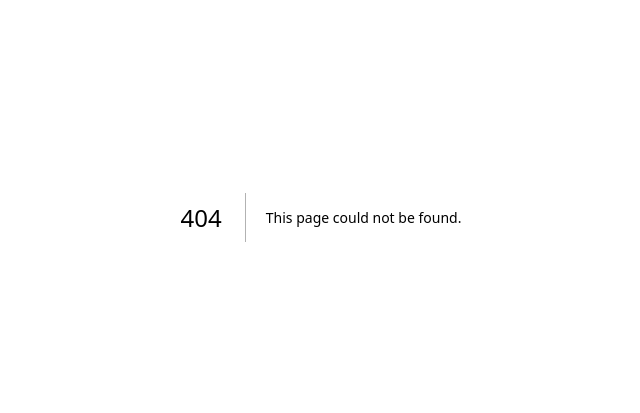
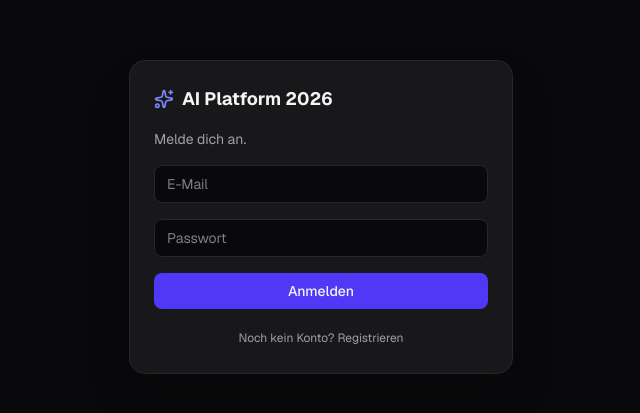
Before and after one commit to Jamaika439/Multi-Provider-AI-Platform, a Next.js app: page /login in a window 1280 px wide. Before the commit this address had no page. Shown: the part 183-596 px from the top of the page, without its empty margins (319-959 px from the left). Built offline with nearby package versions, Linux system fonts and the light colour scheme.

Commit message:
Implement login and registration page

```diff
--- /dev/null
+++ b/app/login/page.tsx
@@ -0,0 +1,101 @@
+'use client';
+
+import { useState } from 'react';
+import { useRouter } from 'next/navigation';
+import { Sparkles } from 'lucide-react';
+
+export default function LoginPage() {
+  const router = useRouter();
+  const [mode, setMode] = useState<'login' | 'register'>('login');
+  const [email, setEmail] = useState('');
+  const [password, setPassword] = useState('');
+  const [error, setError] = useState('');
+  const [busy, setBusy] = useState(false);
+
+  const submit = async (event: React.FormEvent<HTMLFormElement>) => {
+    event.preventDefault();
+    setBusy(true);
+    setError('');
+    try {
+      const response = await fetch(`/api/auth/${mode}`, {
+        method: 'POST',
+        headers: { 'Content-Type': 'application/json' },
+        body: JSON.stringify({ email, password }),
+      });
+      if (!response.ok) {
+        const data = (await response.json().catch(() => ({}))) as { error?: string };
+        setError(data.error ?? 'Anmeldung fehlgeschlagen.');
+        return;
+      }
+      router.replace('/');
+    } catch {
+      setError('Der Server ist nicht erreichbar.');
+    } finally {
+      setBusy(false);
+    }
+  };
+
+  return (
+    <div className="flex min-h-dvh items-center justify-center bg-zinc-950 p-4 text-zinc-100">
+      <form
+        onSubmit={submit}
+        className="w-full max-w-sm space-y-4 rounded-2xl border border-zinc-800 bg-zinc-900 p-6 shadow-2xl"
+      >
+        <div className="flex items-center gap-2 text-lg font-bold">
+          <Sparkles className="h-5 w-5 text-indigo-400" />
+          AI Platform 2026
+        </div>
+        <p className="text-sm text-zinc-400">
+          {mode === 'login' ? 'Melde dich an.' : 'Neues Konto erstellen.'}
+        </p>
+
+        <input
+          type="email"
+          required
+          autoComplete="email"
+          value={email}
+          onChange={(event) => setEmail(event.target.value)}
+          placeholder="E-Mail"
+          className="w-full rounded-lg border border-zinc-800 bg-zinc-950 px-3 py-2 text-sm outline-none focus:border-zinc-600"
+        />
+        <input
+          type="password"
+          required
+          minLength={mode === 'register' ? 8 : undefined}
+          autoComplete={mode === 'login' ? 'current-password' : 'new-password'}
+          value={password}
+          onChange={(event) => setPassword(event.target.value)}
+          placeholder={mode === 'register' ? 'Passwort (mind. 8 Zeichen)' : 'Passwort'}
+          className="w-full rounded-lg border border-zinc-800 bg-zinc-950 px-3 py-2 text-sm outline-none focus:border-zinc-600"
+        />
+
+        {error && (
+          <p className="rounded-lg border border-red-900/60 bg-red-950/40 px-3 py-2 text-xs text-red-300">
+            {error}
+          </p>
+        )}
+
+        <button
+          type="submit"
+          disabled={busy}
+          className="w-full rounded-lg bg-indigo-600 py-2 text-sm font-medium transition hover:bg-indigo-500 disabled:opacity-60"
+        >
+          {busy ? 'Bitte warten…' : mode === 'login' ? 'Anmelden' : 'Registrieren'}
+        </button>
+
+        <button
+          type="button"
+          onClick={() => {
+            setMode(mode === 'login' ? 'register' : 'login');
+            setError('');
+          }}
+          className="w-full text-xs text-zinc-400 transition hover:text-zinc-200"
+        >
+          {mode === 'login'
+            ? 'Noch kein Konto? Registrieren'
+            : 'Schon ein Konto? Anmelden'}
+        </button>
+      </form>
+    </div>
+  );
+}
```
